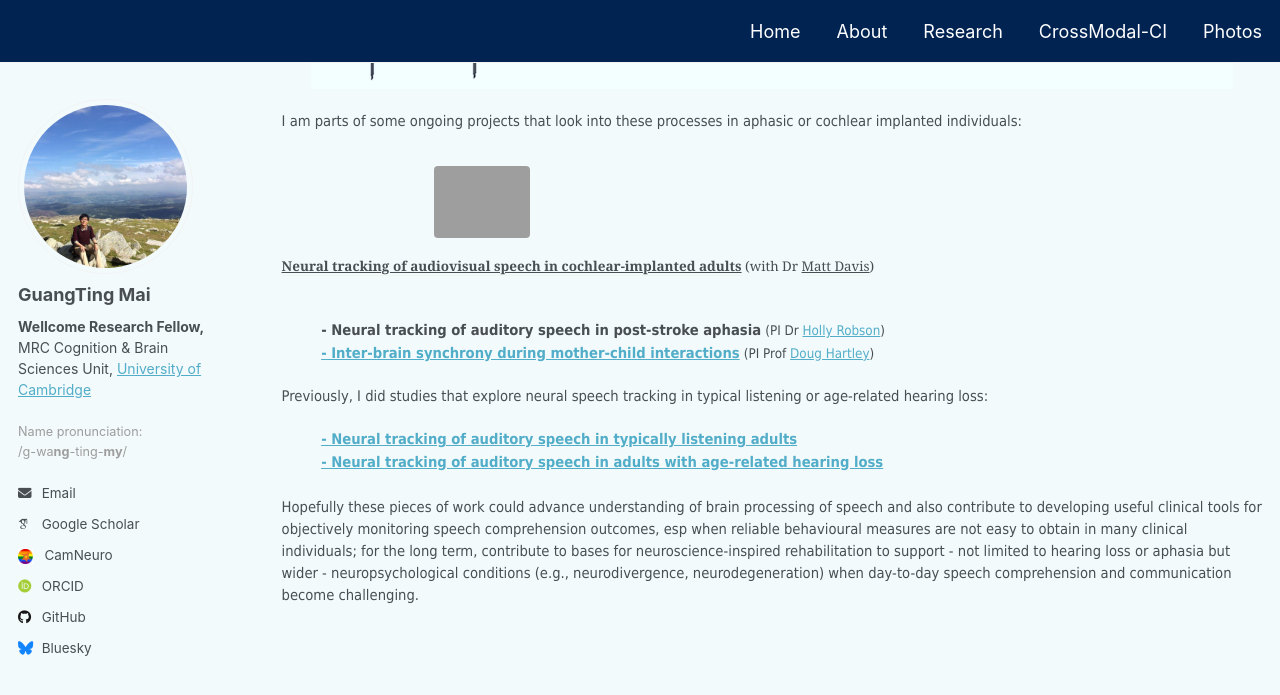
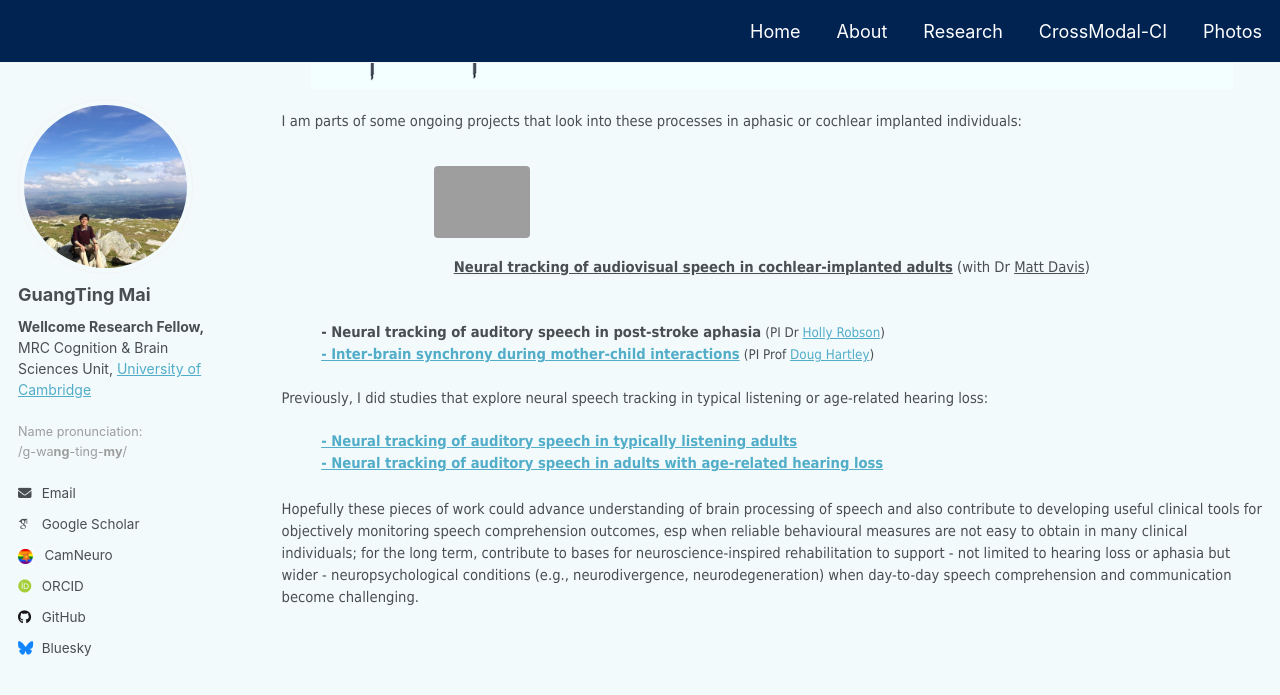
Before and after one commit to guangtingmai/guangtingmai.github.io, a Jekyll site: the page built from _pages/research-content.html, in a window 1280 px wide and 900 px high, scrolled down 452 px. Shown: the top 695 px of the window. Built offline with Jekyll 4.4.1, drawn with Linux system fonts in a browser that asks for light colours; some web fonts are replaced.

Commit message:
Update research-content.html

```diff
--- a/_pages/research-content.html
+++ b/_pages/research-content.html
@@ -17,9 +17,8 @@ author_profile: true
   <img src="https://guangtingmai.github.io/images/brain_processes.png" width="94%">
 </p>
 <p><span style="font-size: 11pt;font-family: Tahoma;line-height: 1.2;display: block;margin-bottom: 0.05vh">I am parts of some ongoing projects that look into these processes in aphasic or cochlear implanted individuals:</span></p>
-<a href="https://guangtingmai.github.io/crossmodal-ci/"><figure style="text-align: center;"><img src="https://guangtingmai.github.io/images/cross-modal-ci-icons.png" style="width: 24%; height: auto;">
-  <figcaption><strong>Neural tracking of audiovisual speech in cochlear-implanted adults</strong></a> <span style="font-size:10pt;">(with Dr <a href="https://www.mrc-cbu.cam.ac.uk/people/matt.davis/">Matt Davis</a>)</span>
-  </figcaption></figure></a>
+<a href="https://guangtingmai.github.io/crossmodal-ci/"><figure style="text-align:center;"><img src="https://guangtingmai.github.io/images/cross-modal-ci-icons.png" style="width: 24%; height: auto;">
+  <figcaption style="font-size: 11pt;font-family:Tahoma;width: 100%; box-sizing: border-box;text-align:center;"><strong>Neural tracking of audiovisual speech in cochlear-implanted adults</strong></a> (with Dr <a href="https://www.mrc-cbu.cam.ac.uk/people/matt.davis/">Matt Davis</a>)</figcaption></figure>
 <p>
   <span style="font-size: 11pt;font-family: Tahoma;line-height: 1.5;display: block;margin-bottom: 0.05vh">&emsp;&emsp;&emsp;<strong>- Neural tracking of auditory speech in post-stroke aphasia</strong> <span style="font-size:10pt;">(PI Dr <a href="https://profiles.ucl.ac.uk/82001-holly-robson">Holly Robson</a>)</span></span>
   <span style="font-size: 11pt;font-family: Tahoma;line-height: 1.5;display: block;margin-bottom: 0.05vh">&emsp;&emsp;&emsp;<a href="https://guangtingmai.github.io/interbrain-sync/"><strong>- Inter-brain synchrony during mother-child interactions</strong></a> <span style="font-size:10pt;">(PI Prof <a href="https://www.nottingham.ac.uk/Medicine/people/douglas.hartley">Doug Hartley</a>)</span></span>
```
